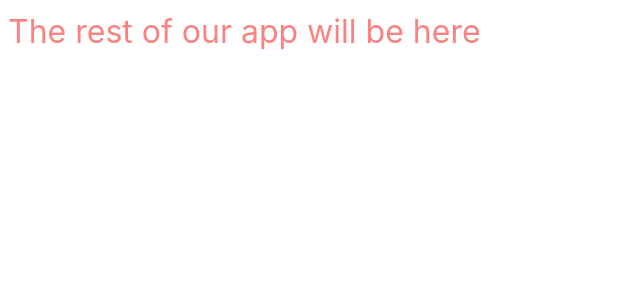
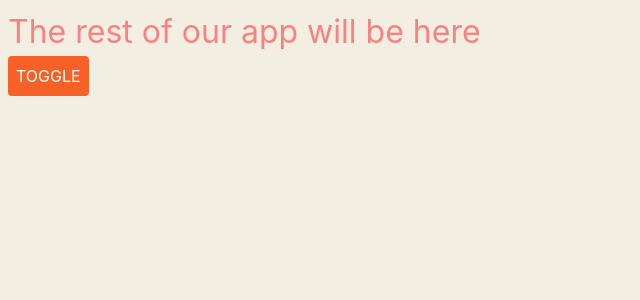
Before and after one commit to gcbest/read-comp-plus, a Svelte app: page / in a window 1280 px wide. Shown: the top 300 px of the page, without its empty margins (0-640 px from the left). Built offline with nearby package versions, Linux system fonts and the light colour scheme.

Commit message:
button for dark mode

```diff
--- a/src/App.svelte
+++ b/src/App.svelte
@@ -1,5 +1,25 @@
 <script lang="ts">
   import Tailwind from './Tailwind.svelte';
+
+  import Button from './components/Button.svelte';
+
+  // var d = document.documentElement,
+  //   t = document.querySelector('#theme-btn'),
+  //   m = localStorage.getItem('theme');
+
+  // if (m == 'dark') {
+  //   d.classList.add('theme-dark');
+  // }
+
+  // t.addEventListener('click', function () {
+  //   if (d.classList.contains('theme-dark')) {
+  //     d.classList.remove('theme-dark');
+  //     localStorage.removeItem('theme');
+  //   } else {
+  //     d.classList.add('theme-dark');
+  //     localStorage.setItem('theme', 'dark');
+  //   }
+  // });
 </script>
 
 <style lang="scss">
@@ -8,9 +28,21 @@
       font-size: 2rem;
     }
   }
+
+  :global(body) {
+    background-color: #f2eee2;
+    color: #0084f6;
+    transition: background-color 0.3s;
+  }
+  :global(body.dark-mode) {
+    background-color: #1d3040;
+    color: #bfc2c7;
+  }
 </style>
 
 <Tailwind />
 <main>
   <h1 class="text-red-400">The rest of our app will be here</h1>
+  <Button>Toggle</Button>
+
 </main>
--- /dev/null
+++ b/src/components/Button.svelte
@@ -0,0 +1,24 @@
+<script>
+  function toggle() {
+    window.document.body.classList.toggle('dark-mode');
+  }
+</script>
+
+<style>
+  button {
+    background-color: #f76027;
+    color: white;
+    border: none;
+    border-radius: 4px;
+    padding: 0.5rem;
+    text-transform: uppercase;
+  }
+  :global(body.dark-mode) button {
+    background-color: #0084f6;
+    color: white;
+  }
+</style>
+
+<button on:click={toggle}>
+  <slot />
+</button>
```
